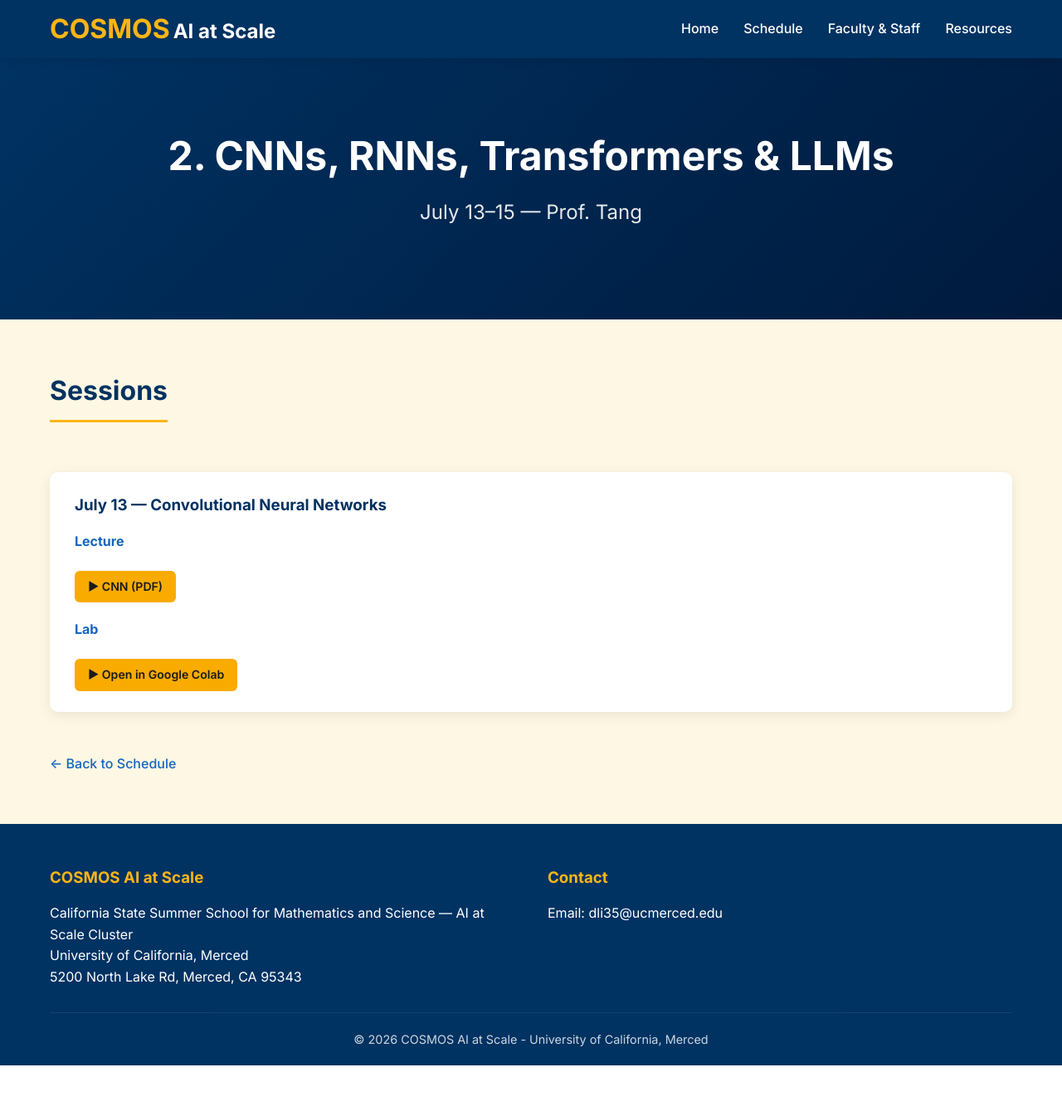
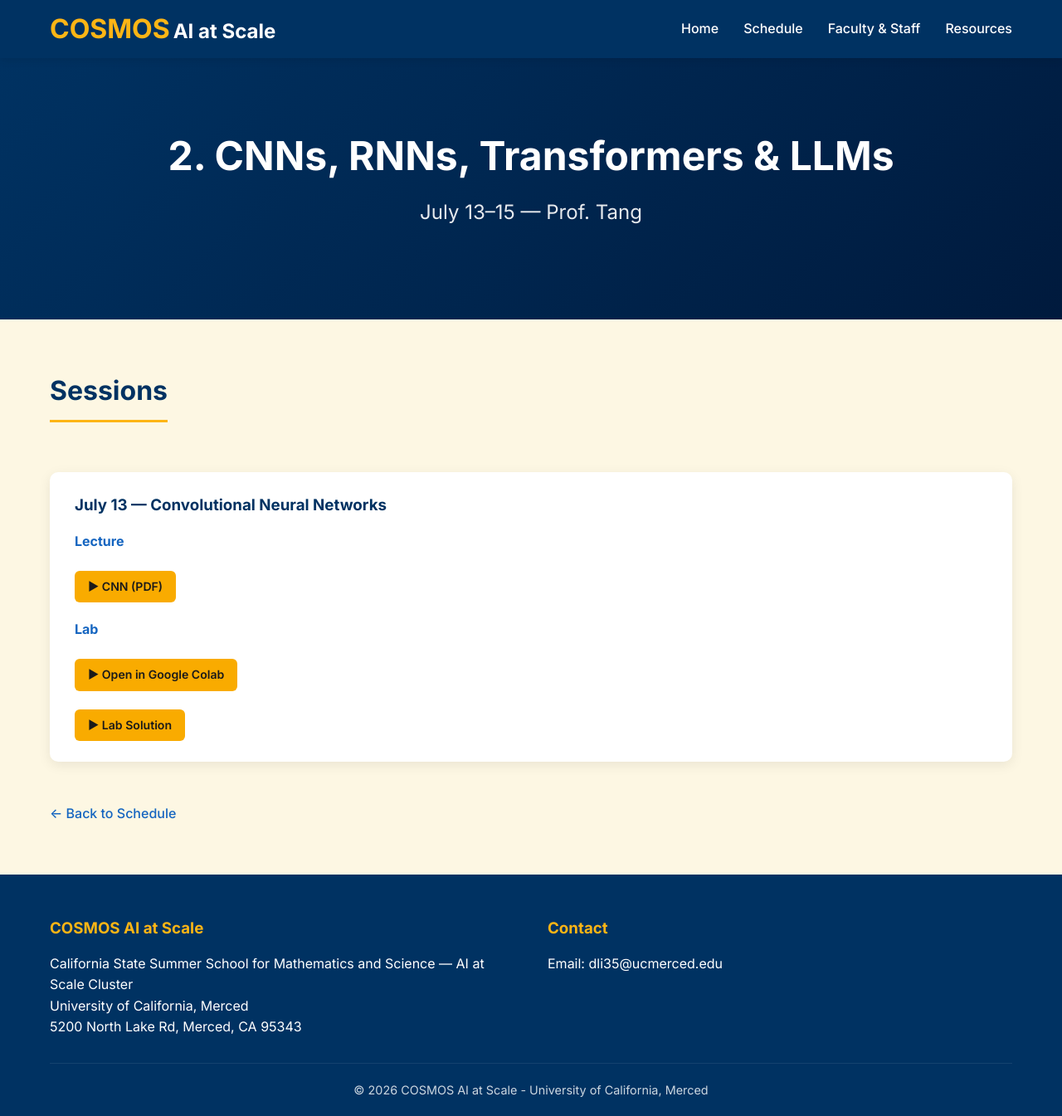
Before and after one commit to cosmos-ai-ucm/cosmos-ai-ucm.github.io, a Jekyll site: the page built from modules/deep-learning.html, in a window 1280 px wide and 1345 px high. Shown: the whole window at 83% size. Built offline with Jekyll 4.4.1, drawn with Linux system fonts in a browser that asks for light colours.

Commit message:
July 13 schedule

```diff
--- a/modules/deep-learning.html
+++ b/modules/deep-learning.html
@@ -35,6 +35,13 @@
             &#9654; Open in Google Colab
           </a>
         </p>
+        <p style="margin-top:10px;">
+          <a class="colab-link"
+             href="https://colab.research.google.com/drive/1PNnMuG67Q55yfX7bFIx1TlsX84Sfbvbj?usp=sharing"
+             target="_blank" rel="noopener">
+            &#9654; Lab Solution
+          </a>
+        </p>
       </div>
 
     </div>
```
Also changed, not shown: 1 other file.
